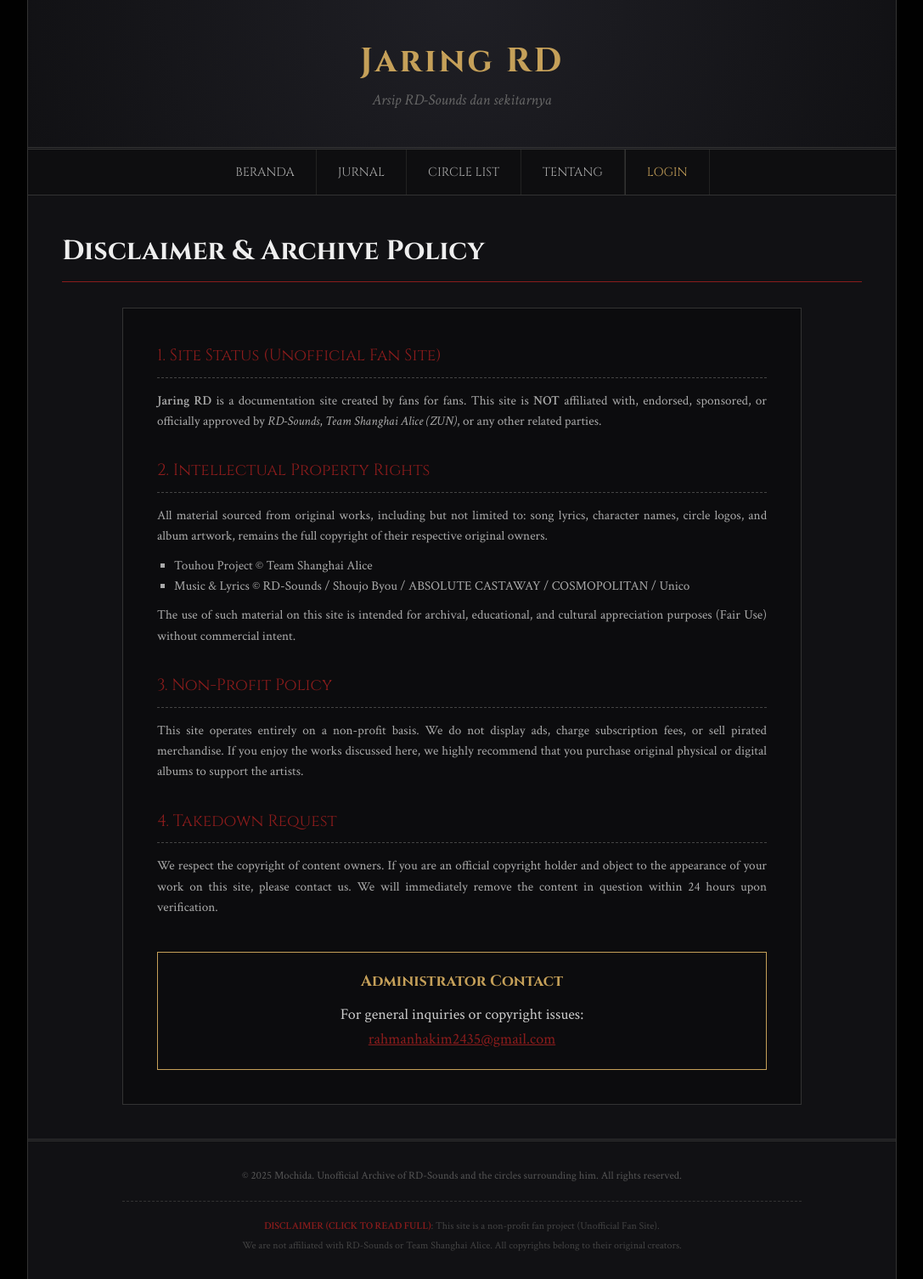
After one commit to mochidaz/jaring-rd, a Django app: page /about/disclaimer/ in a window 1280 px wide. The commit adds this page. Shown: the whole page at 85% size, without its empty margins (96-1183 px from the left). Run offline with Django 5.2, Linux system fonts and the light colour scheme; some libraries are stand-ins or nearby versions.

Commit message:
Add disclaimer

```diff
--- a/about/urls.py
+++ b/about/urls.py
@@ -7,4 +7,5 @@
 urlpatterns = [
     path('', views.about_view, name='index'),
     path('circles/', views.circle_list, name='circles'),
+    path('disclaimer/', views.disclaimer_view, name='disclaimer'),
 ]
--- a/about/views.py
+++ b/about/views.py
@@ -10,3 +10,7 @@
 def circle_list(request):
     circles = Circle.objects.all()
     return render(request, 'about/circle_list.html', {'circles': circles})
+
+
+def disclaimer_view(request):
+    return render(request, 'about/disclaimer.html')
--- a/jaringrd/settings.py
+++ b/jaringrd/settings.py
@@ -22,7 +22,7 @@
 
 SECRET_KEY = 'django-insecure-m$ir+2n7!0o-g_q^c0t-d+gbe)g@s6af0!+0#3ugb4fy=6c4v3'
 
-DEBUG = False
+DEBUG = os.getenv('DEBUG', 'False') == 'True'
 
 ALLOWED_HOSTS = ["jaringrd.kakashispiritnews.my.id", "127.0.0.1", "localhost"]
 
--- /dev/null
+++ b/templates/about/disclaimer.html
@@ -0,0 +1,105 @@
+{% extends 'base.html' %}
+
+{% block content %}
+<style>
+    .legal-container {
+        max-width: 800px;
+        margin: 0 auto;
+        border: 1px solid #333;
+        padding: 40px;
+        background: rgba(0, 0, 0, 0.3);
+    }
+
+    .legal-section {
+        margin-bottom: 30px;
+    }
+
+    .legal-title {
+        font-family: 'Cinzel', serif;
+        color: var(--accent-red);
+        border-bottom: 1px dashed #444;
+        padding-bottom: 10px;
+        margin-bottom: 15px;
+        font-size: 1.2rem;
+    }
+
+    .legal-text {
+        text-align: justify;
+        color: #aaa;
+        font-size: 0.95rem;
+        line-height: 1.6;
+    }
+
+    .contact-box {
+        border: 1px solid var(--accent-gold);
+        padding: 20px;
+        text-align: center;
+        margin-top: 40px;
+    }
+</style>
+
+<h2 class="page-title">Disclaimer & Archive Policy</h2>
+
+<div class="legal-container">
+
+    <div class="legal-section">
+        <div class="legal-title">1. Site Status (Unofficial Fan Site)</div>
+        <div class="legal-text">
+            <p>
+                <strong>Jaring RD</strong> is a documentation site created by fans for fans.
+                This site is <strong>NOT</strong> affiliated with, endorsed, sponsored, or officially approved by
+                <em>RD-Sounds</em>, <em>Team Shanghai Alice (ZUN)</em>, or any other related parties.
+            </p>
+        </div>
+    </div>
+
+    <div class="legal-section">
+        <div class="legal-title">2. Intellectual Property Rights</div>
+        <div class="legal-text">
+            <p>
+                All material sourced from original works, including but not limited to: song lyrics, character names,
+                circle logos, and album artwork, remains the full copyright of their respective original owners.
+            </p>
+            <ul style="margin-top: 10px; margin-left: 20px; list-style: square;">
+                <li>Touhou Project © Team Shanghai Alice</li>
+                <li>Music & Lyrics © RD-Sounds / Shoujo Byou / ABSOLUTE CASTAWAY / COSMOPOLITAN / Unico</li>
+            </ul>
+            <p style="margin-top: 10px;">
+                The use of such material on this site is intended for archival, educational, and cultural appreciation purposes
+                (Fair Use) without commercial intent.
+            </p>
+        </div>
+    </div>
+
+    <div class="legal-section">
+        <div class="legal-title">3. Non-Profit Policy</div>
+        <div class="legal-text">
+            <p>
+                This site operates entirely on a non-profit basis. We do not display ads, charge subscription fees,
+                or sell pirated merchandise. If you enjoy the works discussed here, we highly recommend that you
+                purchase original physical or digital albums to support the artists.
+            </p>
+        </div>
+    </div>
+
+    <div class="legal-section">
+        <div class="legal-title">4. Takedown Request</div>
+        <div class="legal-text">
+            <p>
+                We respect the copyright of content owners. If you are an official copyright holder and object to
+                the appearance of your work on this site, please contact us. We will immediately remove the content
+                in question within 24 hours upon verification.
+            </p>
+        </div>
+    </div>
+
+    <div class="contact-box">
+        <h4 style="font-family: 'Cinzel'; color: var(--accent-gold); margin-bottom: 10px;">Administrator Contact</h4>
+        <p style="color: #ccc;">For general inquiries or copyright issues:</p>
+        <a href="mailto:rahmanhakim2435@gmail.com" style="color: var(--accent-red); text-decoration: underline;">
+            rahmanhakim2435@gmail.com
+        </a>
+    </div>
+
+</div>
+{% endblock %}
--- a/templates/base.html
+++ b/templates/base.html
@@ -259,6 +259,16 @@
                 transform: translateY(0);
             }
         }
+
+        .disclaimer-box {
+            max-width: 800px;
+            margin: 20px auto 0;
+            padding-top: 20px;
+            border-top: 1px dashed #333;
+            font-size: 0.75rem;
+            line-height: 1.5;
+            color: #444;
+        }
     </style>
     {% block extra_css %}{% endblock %}
 </head>
@@ -331,7 +341,17 @@
     </main>
 
     <footer>
-        &copy; 2025 Mochida. Unofficial Archive of RD-Sounds. All rights reserved.
+        &copy; 2025 Mochida. Unofficial Archive of RD-Sounds and the circles surrounding him. All rights reserved.
+        <br>
+        <div class="disclaimer-box">
+            <p>
+                <strong><a href="{% url 'about:disclaimer' %}" style="color: var(--accent-red);">DISCLAIMER (CLICK TO READ FULL)</a></strong>:
+                This site is a non-profit fan project (Unofficial Fan Site).
+            </p>
+            <p style="margin-top: 5px;">
+                We are not affiliated with RD-Sounds or Team Shanghai Alice. All copyrights belong to their original creators.
+            </p>
+        </div>
     </footer>
 </div>
 
```
